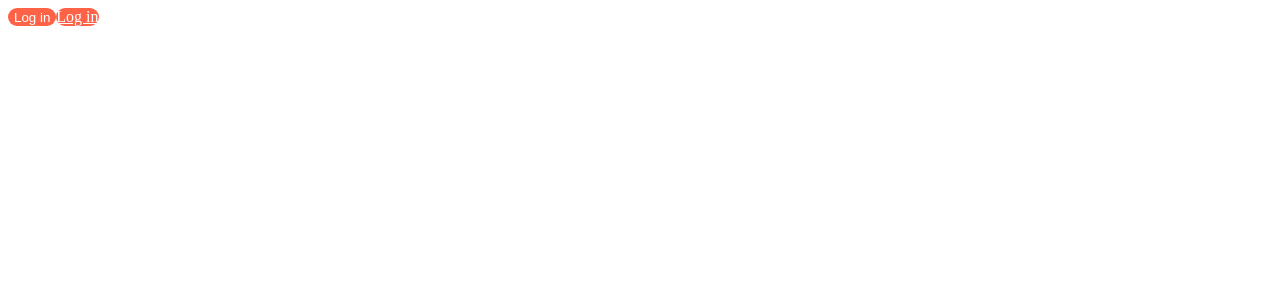
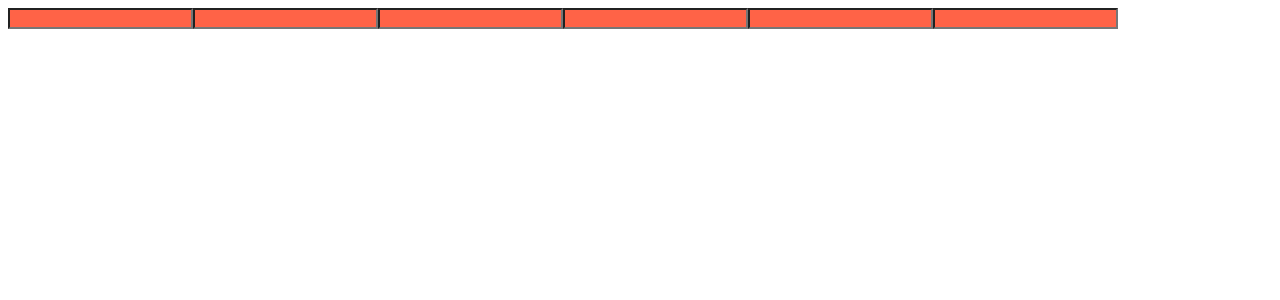
Before and after one commit to gyeol-mi/react-masterclass, a React (Create React App) app: page / in a window 1280 px wide. Shown: the top 300 px of the page. Built offline with nearby package versions, Linux system fonts and the light colour scheme.

Commit message:
#2.3.2_Attrs

```diff
--- a/src/App.js
+++ b/src/App.js
@@ -3,21 +3,20 @@
 const Father = styled.div`
   display: flex;
 `;
-
-const Btn = styled.button`
-  color: white;
+//tag안에 넣어줄 arrribute를 작성할 수 있음
+const Input = styled.input.attrs({ required: true, minLength: 10 })`
   background-color: tomato;
-  border: 0;
-  border-radius: 15px;
 `;
 
 function App() {
   return (
     <Father as="header">
-      <Btn>Log in</Btn>
-      <Btn as="a" href="/">
-        Log in
-      </Btn>
+      <Input />
+      <Input />
+      <Input />
+      <Input />
+      <Input />
+      <Input />
     </Father>
   );
 }
```
